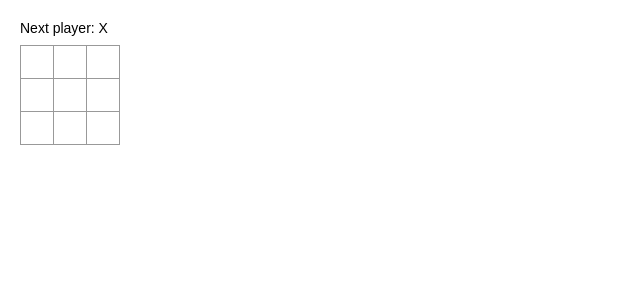
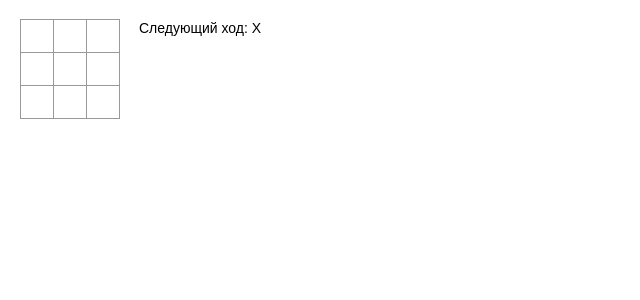
Before and after one commit to ShrewHools/react-tic-tac-toe, a React (Create React App) app: page / in a window 1280 px wide. Shown: the top 300 px of the page, without its empty margins (0-640 px from the left). Built offline with nearby package versions, Linux system fonts and the light colour scheme.

Commit message:
Пункт: показываем прошлые ходы

```diff
--- a/src/index.js
+++ b/src/index.js
@@ -12,51 +12,18 @@ function Square(props) {
 }
 
 class Board extends React.Component {
-	constructor(props) {
-		super(props);
-		this.state = {
-			squares: Array(9).fill(null),
-			xIsNext: true
-		};
-	}
-
-	handleClick(i) {
-		// slice => создает копию массива
-		const squares = this.state.squares.slice();
-		const xIsNext = this.state.xIsNext;
-
-		if (calculateWinner(squares) || squares[i]) {
-			return;
-		}
-
-		squares[i] = xIsNext ? 'X' : 'O';
-		this.setState({
-			squares: squares,
-			xIsNext: !xIsNext
-		});
-	}
-
 	renderSquare(i) {
 		return (
 			<Square
-				value={this.state.squares[i]}
-				onClick={ () => this.handleClick(i) }
+				value={this.props.squares[i]}
+				onClick={ () => this.props.onClick(i) }
 			/>
 		);
 	}
 
 	render() {
-		const winner = calculateWinner(this.state.squares);
-		let status;
-		if (winner) {
-			status = 'Win => ' + winner;
-		} else {
-			status = 'Next player: ' + (this.state.xIsNext ? 'X' : 'O');
-		}
-
 		return (
 			<div>
-				<div className="status">{status}</div>
 				<div className="board-row">
 					{this.renderSquare(0)}
 					{this.renderSquare(1)}
@@ -78,14 +45,55 @@ class Board extends React.Component {
 }
 
 class Game extends React.Component {
+	constructor(props) {
+		super(props);
+		this.state = {
+			history: [{
+				squares: Array(9).fill(null)
+			}],
+			xIsNext: true
+		}
+	}
+
+	handleClick(i) {
+		// slice => создает копию массива
+		const history = this.state.history;
+		const current = history[history.length - 1];
+		const squares = current.squares.slice();
+		const xIsNext = this.state.xIsNext;
+
+		if (calculateWinner(squares) || squares[i]) {
+			return;
+		}
+
+		squares[i] = xIsNext ? 'X' : 'O';
+		this.setState({
+			history: history.concat([{
+				squares: squares,
+			}]),
+			xIsNext: !xIsNext
+		});
+	}
+
 	render() {
+		const history = this.state.history;
+		const current = history[history.length - 1];
+		const winner = calculateWinner(current.squares);
+
+		let status;
+		if (winner) {
+			status = 'Выиграл ' + winner;
+		} else {
+			status = 'Следующий ход: ' + (this.state.xIsNext ? 'X' : 'O');
+		}
+
 		return (
 			<div className="game">
 				<div className="game-board">
-					<Board />
+					<Board squares={current.squares} onClick={ (i) => this.handleClick(i) }/>
 				</div>
 				<div className="game-info">
-					<div>{/* status */}</div>
+					<div className="status">{status}</div>
 					<ol>{/* TODO */}</ol>
 				</div>
 			</div>
```
